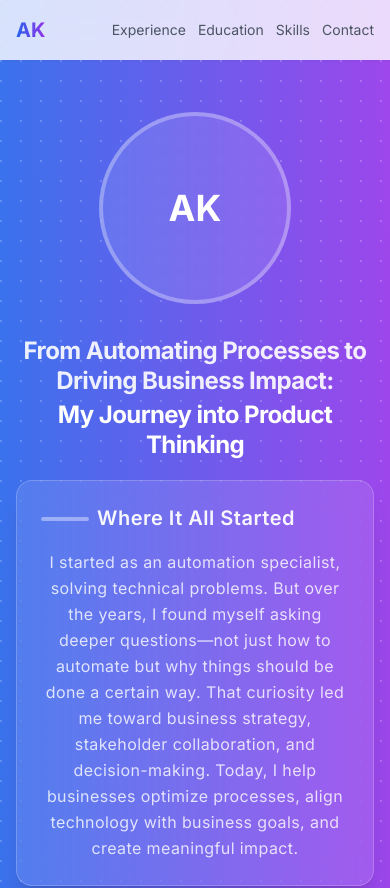
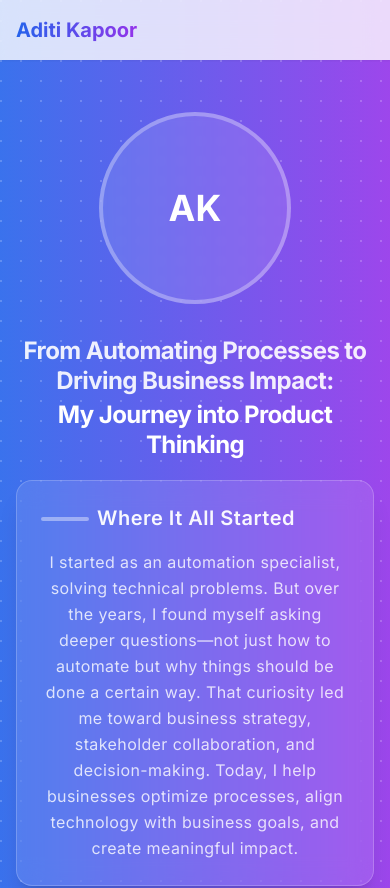
Before and after one commit to aditi-kapoor/portfolio, a Next.js app: page / in a window 390 px wide. Shown: the top 888 px of the page. Built offline with nearby package versions, Linux system fonts and the light colour scheme.

Commit message:
Removed Redundant buttons

```diff
--- a/src/app/components/Navigation.tsx
+++ b/src/app/components/Navigation.tsx
@@ -5,23 +5,29 @@ interface NavigationProps {
 }
 
 export const Navigation: React.FC<NavigationProps> = ({ scrollToTop }) => {
+  const handleScroll = (e: React.MouseEvent<HTMLAnchorElement>, targetId: string) => {
+    e.preventDefault();
+    const target = document.getElementById(targetId);
+    if (target) {
+      const offset = 100;
+      const targetPosition = target.getBoundingClientRect().top + window.pageYOffset - offset;
+      window.scrollTo({
+        top: targetPosition,
+        behavior: 'smooth'
+      });
+    }
+  };
+
   return (
     <nav className="fixed w-full bg-white/80 backdrop-blur-md shadow-sm z-50">
       <div className="container mx-auto px-4 py-4">
-        <div className="flex justify-between items-center">
+        <div className="flex justify-start items-center">
           <button
             onClick={scrollToTop}
             className="text-xl sm:text-2xl font-bold bg-gradient-to-r from-blue-600 to-purple-600 text-transparent bg-clip-text cursor-pointer hover:opacity-80 transition-opacity"
           >
-            <span className="hidden sm:inline">Aditi Kapoor</span>
-            <span className="sm:hidden">AK</span>
+            Aditi Kapoor
           </button>
-          <div className="flex gap-3 sm:gap-6 text-sm sm:text-base">
-            <a href="#experience" className="text-gray-600 hover:text-blue-600 transition-colors">Experience</a>
-            <a href="#education" className="text-gray-600 hover:text-blue-600 transition-colors">Education</a>
-            <a href="#skills" className="text-gray-600 hover:text-blue-600 transition-colors">Skills</a>
-            <a href="#contact" className="text-gray-600 hover:text-blue-600 transition-colors">Contact</a>
-          </div>
         </div>
       </div>
     </nav>
```
